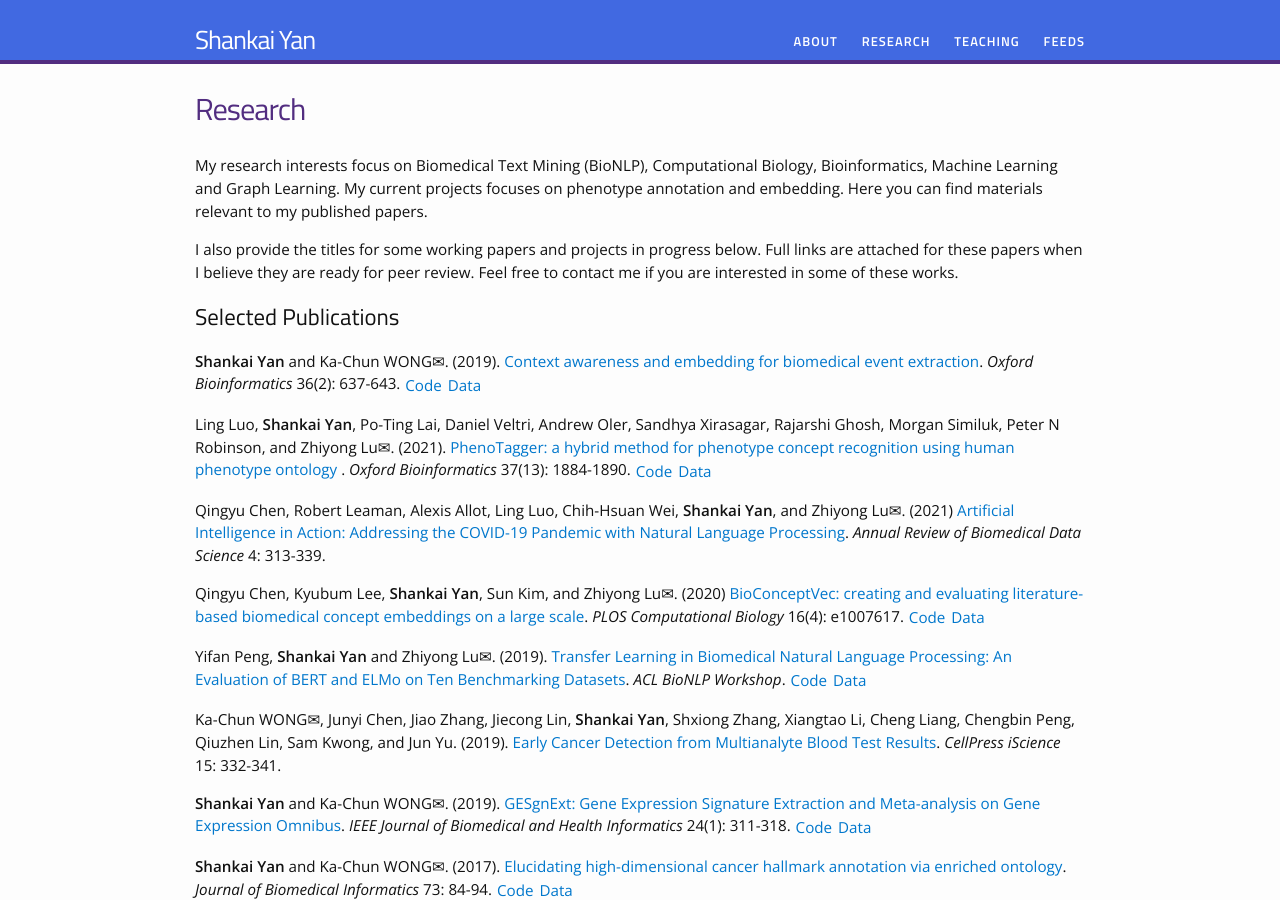
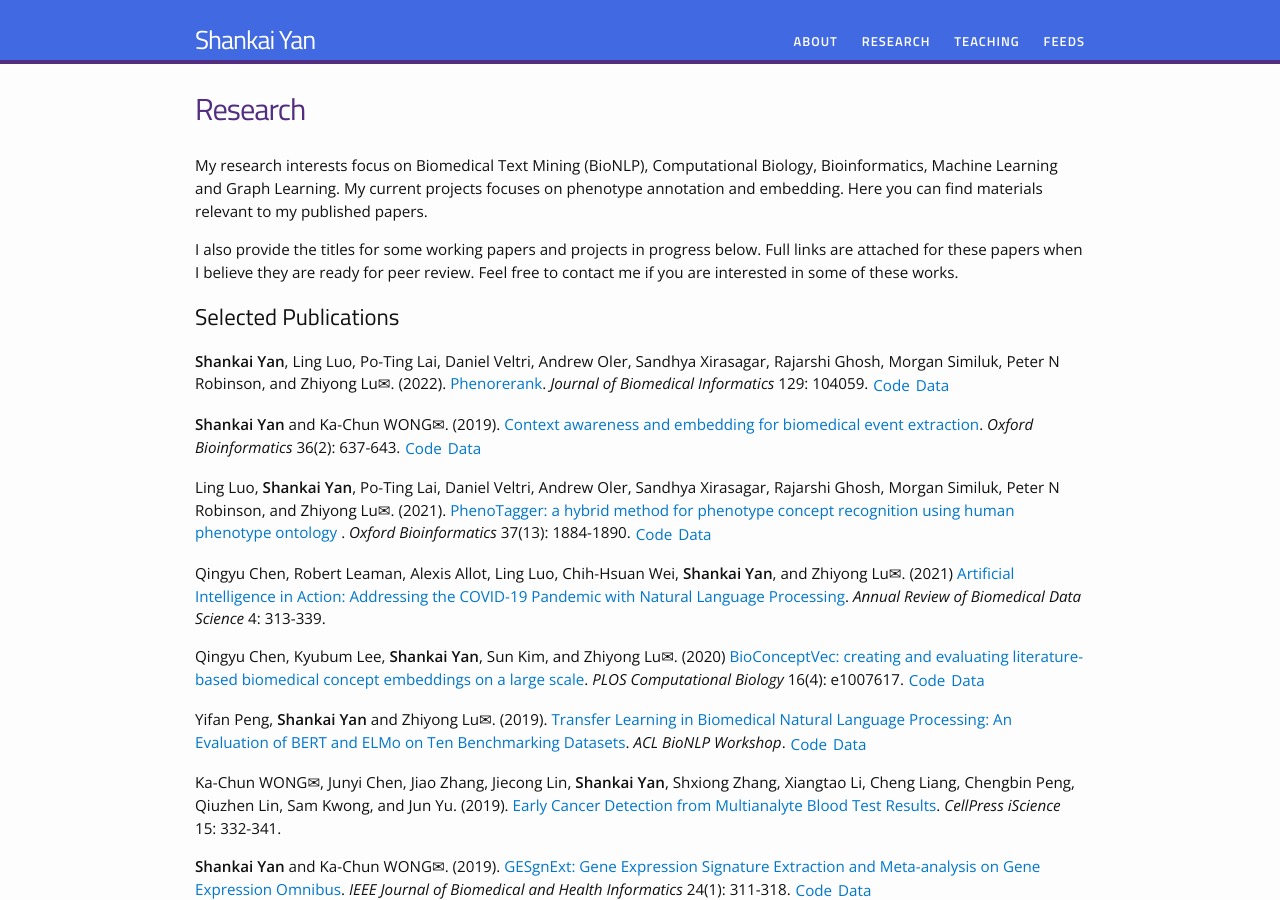
Before and after one commit to cskyan/cskyan.github.io, a Jekyll site: the page built from research.md, in a window 1280 px wide and 900 px high. Built offline with Jekyll 4.4.1, drawn with Linux system fonts in a browser that asks for light colours; nearby versions of some CDN libraries; some web fonts are replaced; a style sheet for code colours, icons or effects is not loaded.

Commit message:
Update publications

```diff
--- a/research.md
+++ b/research.md
@@ -12,6 +12,8 @@ I also provide the titles for some working papers and projects in progress below
 
 
 ## Selected Publications
+
+**Shankai Yan**, Ling Luo, Po-Ting Lai, Daniel Veltri, Andrew Oler, Sandhya Xirasagar, Rajarshi Ghosh, Morgan Similuk, Peter N Robinson, and Zhiyong Lu✉. (2022). [Phenorerank](https://doi.org/10.1016/j.jbi.2022.104059). *Journal of Biomedical Informatics* 129: 104059. [Code](https://github.com/ncbi-nlp/PhenoRerank){: .tag} [Data](https://data.mendeley.com/datasets/v4t59p8w4z){: .tag}
 
 **Shankai Yan** and Ka-Chun WONG✉. (2019). [Context awareness and embedding for biomedical event extraction](https://doi.org/10.1093/bioinformatics/btz607). *Oxford Bioinformatics* 36(2): 637-643. [Code](https://github.com/cskyan/evntextrc){: .tag} [Data](https://data.mendeley.com/datasets/mr39zgc7y5){: .tag}
 
```
